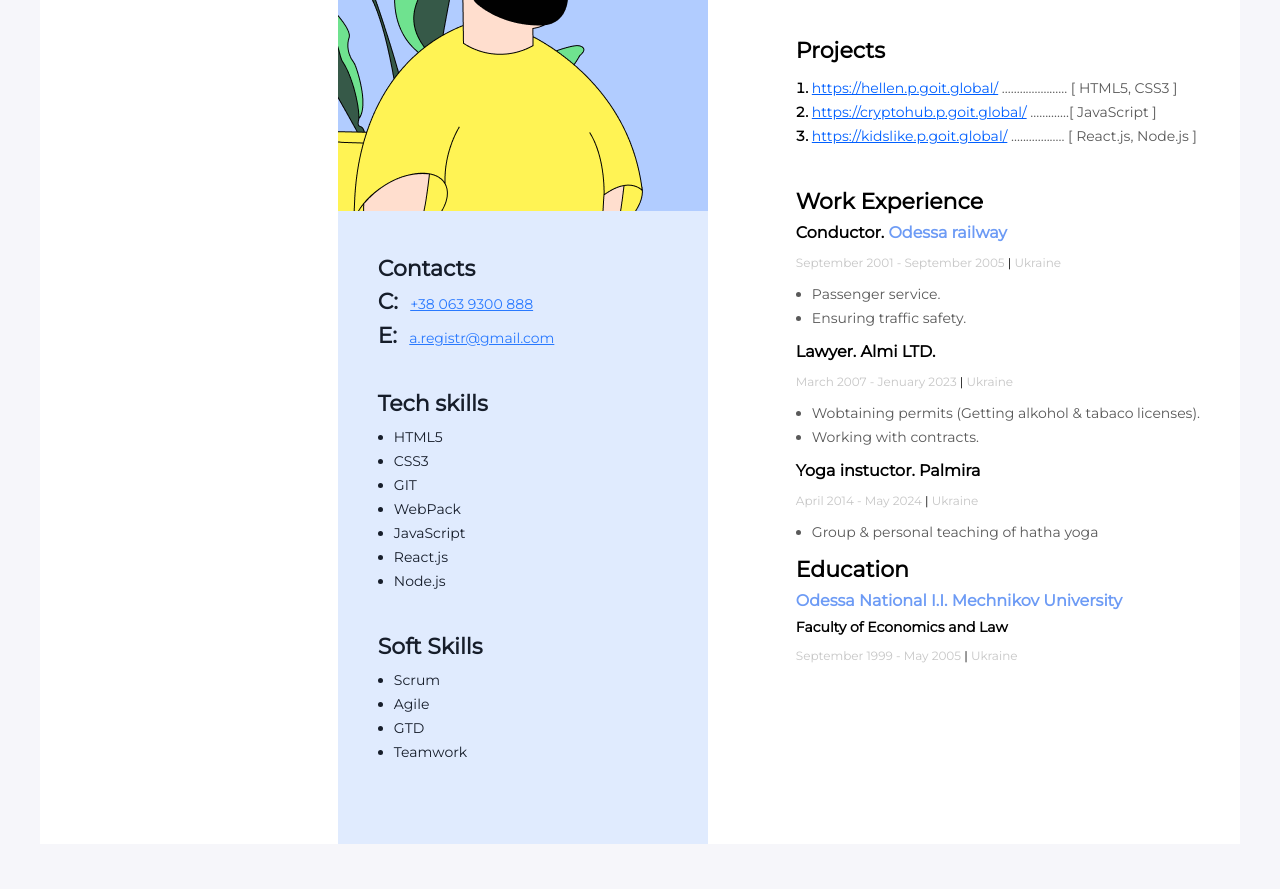
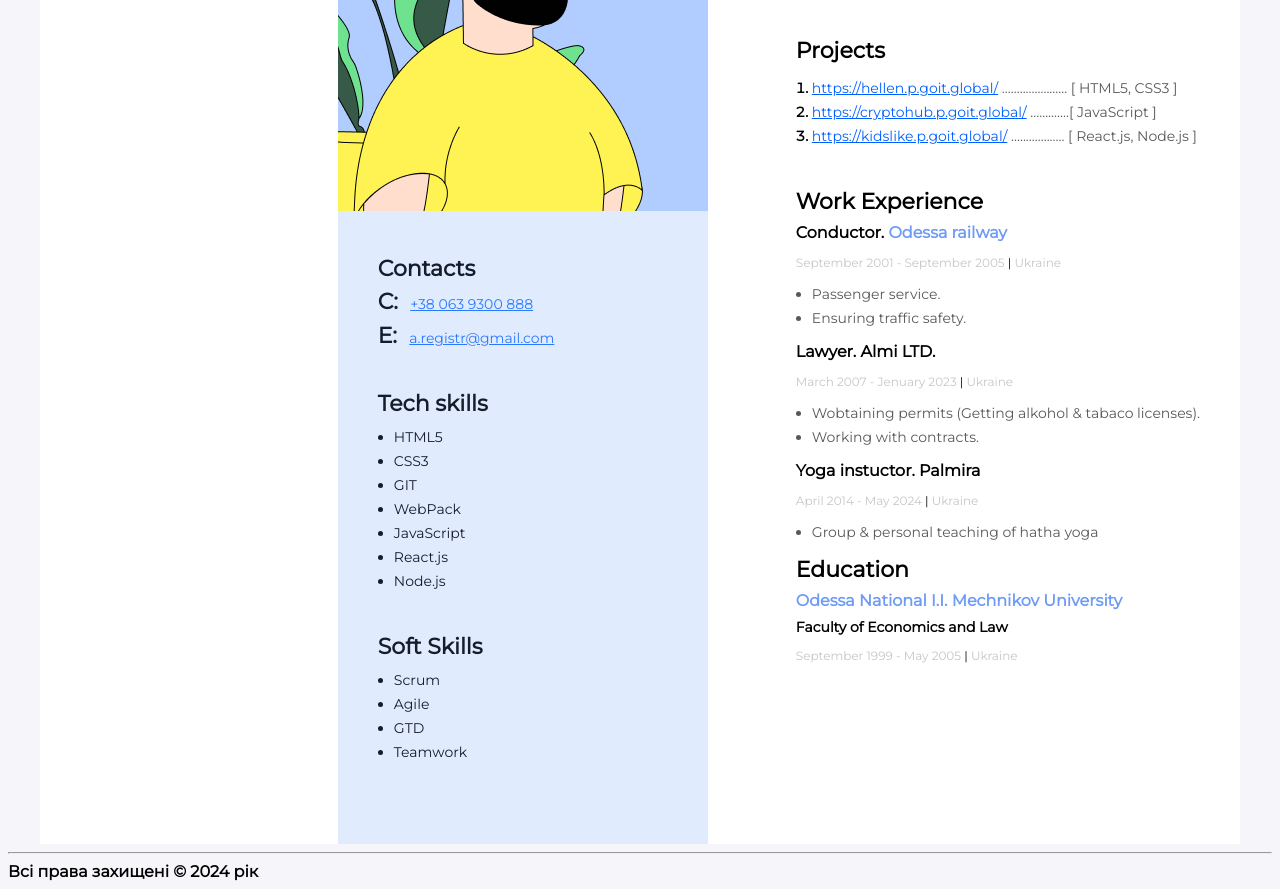
Before and after one commit to alex79yog/Resume-, a plain HTML site: page Resume project/index.html in a window 1280 px wide. Shown: the part 207-1096 px from the top of the page. Before the commit the page ends 1059 px from the top, so only its background shows below. Drawn offline with Linux system fonts and the light colour scheme.

Commit message:
added footer

```diff
--- a/Resume project/index.html
+++ b/Resume project/index.html
@@ -153,4 +153,7 @@
         </aside>
 </div>
 </body>
+<hr> <!-- Горизонтальна лінія -->
+<footer><b>Всі права захищені © 2024 рік </b></footer> <!-- Тег для визначення нижньої частини сторінки (підвалу) -->
+
 </html>
```
